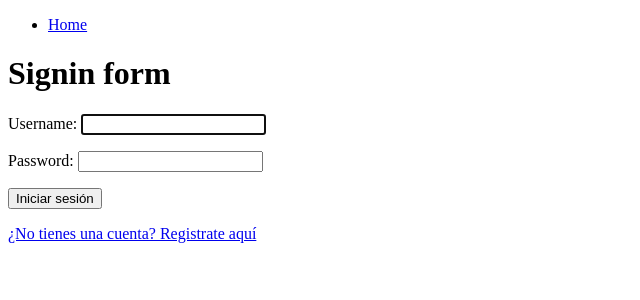
After one commit to Jun-266/becas-filantropia, a Django app: page /signin/ in a window 1280 px wide. The commit adds this page. Shown: the top 300 px of the page, without its empty margins (0-640 px from the left). Run offline with Django 4.2, Linux system fonts and the light colour scheme.

Commit message:
feat(signin): Login implementado

```diff
--- /dev/null
+++ b/app_becas/templates/signin.html
@@ -0,0 +1,17 @@
+{% extends 'base.html' %}
+
+{% block content %}
+    <h1>Signin form</h1>
+
+    <form action="/signin/" method="POST">
+        {% csrf_token %}
+        {{ form.as_p }}
+        <button>Iniciar sesión</button>
+    </form>
+
+    <p>
+        <a href="/signup">
+            ¿No tienes una cuenta? Registrate aquí
+        </a>
+    </p>
+{% endblock %}
--- a/app_becas/templates/signup.html
+++ b/app_becas/templates/signup.html
@@ -9,4 +9,8 @@
         {{ form.as_p }}
         <button>Sign up</button>
     </form>
+
+    <p>
+        <a href="/signin">Ya tengo una cuenta</a>
+    </p>
 {% endblock %}
--- /dev/null
+++ b/app_becas/views/signin.py
@@ -0,0 +1,23 @@
+from django.views import View
+from django.shortcuts import render, redirect
+from django.contrib.auth.forms import AuthenticationForm
+from django.contrib.auth import authenticate, login
+from django.http import HttpResponse
+
+
+class Signin(View):
+
+    def get(self, request):
+        return render(request, 'signin.html', {
+            'form': AuthenticationForm
+        })
+
+    def post(self, request):
+        user = authenticate(request,
+                            username=request.POST['username'],
+                            password=request.POST['password'])
+        if user is None:
+            return HttpResponse('El usuario no existe')
+        else:
+            login(request, user)
+            return redirect('/')
--- a/modulobecas/urls.py
+++ b/modulobecas/urls.py
@@ -17,8 +17,10 @@ Including another URLconf
 from django.contrib import admin
 from django.urls import path
 from app_becas.views.signup import Signup
+from app_becas.views.signin import Signin
 
 urlpatterns = [
     path('admin/', admin.site.urls),
-    path('signup/', Signup.as_view(), name='signup')
+    path('signup/', Signup.as_view(), name='signup'),
+    path('signin/', Signin.as_view(), name='signin')
 ]
```
